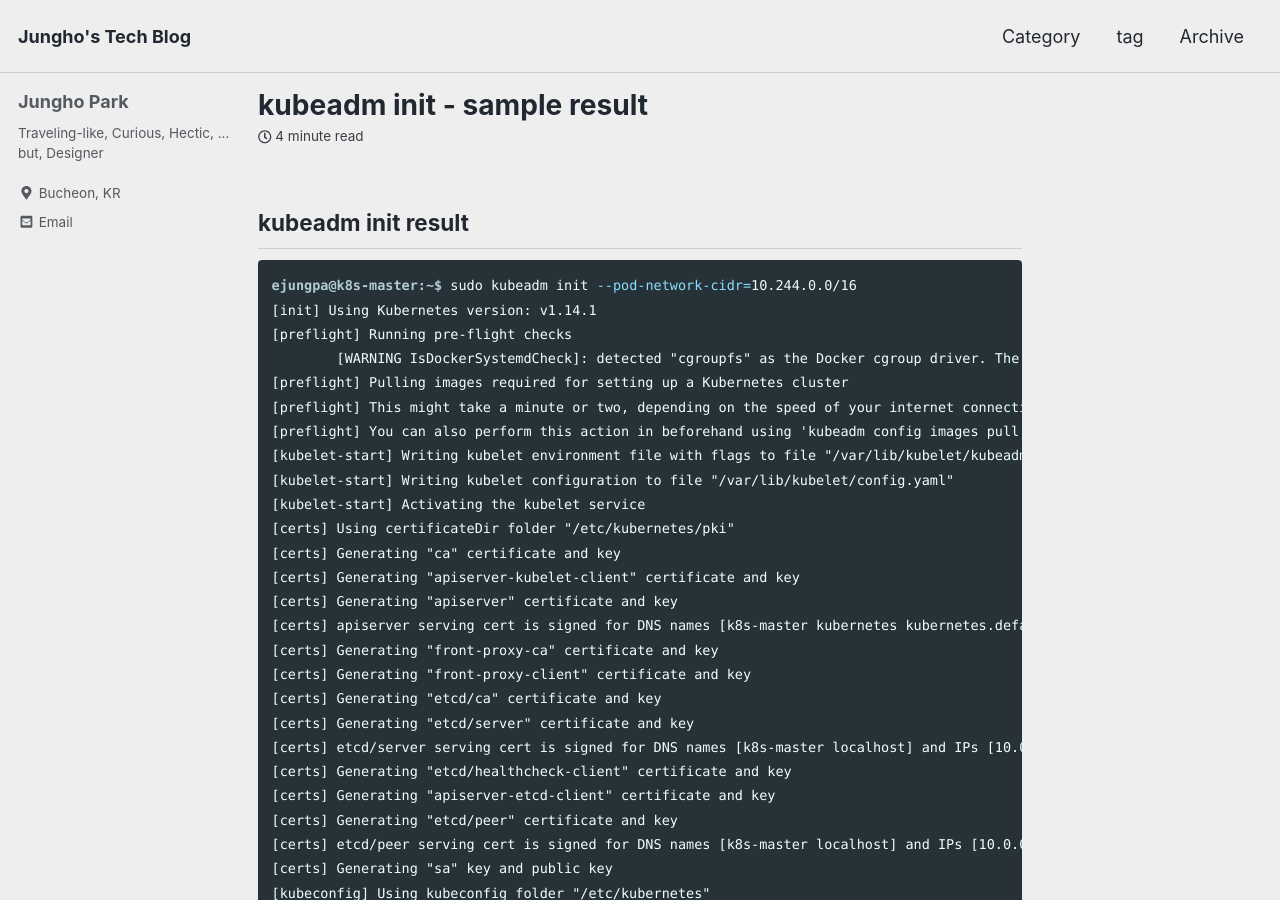
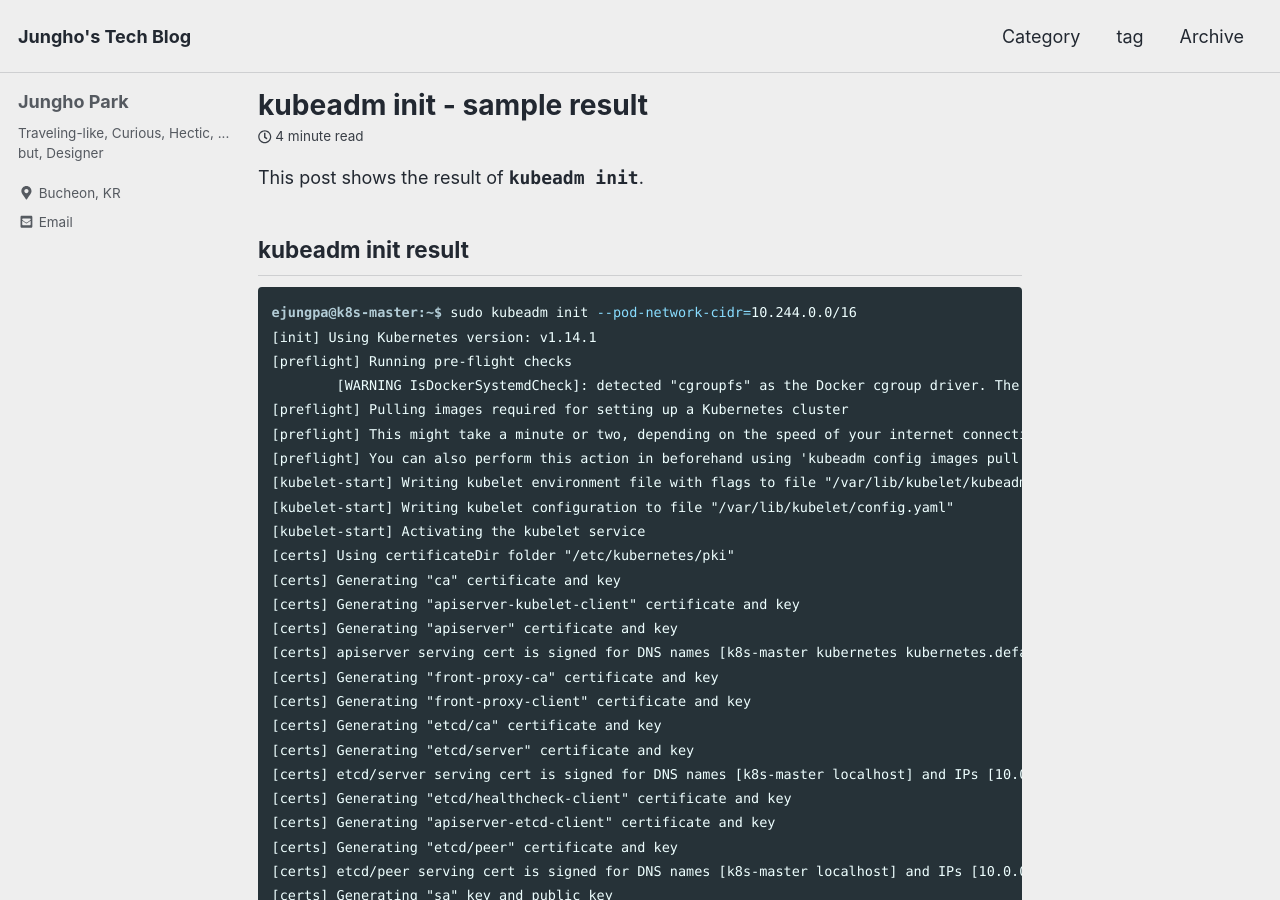
Before and after one commit to unipark00/tekrepo, a Jekyll site: the page built from _posts/2019-04-10-kubeadm_init_sample_result.md, in a window 1280 px wide and 900 px high. Built offline with Jekyll 4.4.1, drawn with Linux system fonts in a browser that asks for light colours; cached includes are drawn as plain includes.

Commit message:
Update 2019-04-10-kubeadm_init_sample_result.md

````diff
--- a/_posts/2019-04-10-kubeadm_init_sample_result.md
+++ b/_posts/2019-04-10-kubeadm_init_sample_result.md
@@ -6,6 +6,8 @@ categories:
 last_modified_at: 2019-04-10T21:30+09:00
 toc: false
 ---
+
+This post shows the result of **`kubeadm init`**.
 
 ## kubeadm init result
 ```console
````
